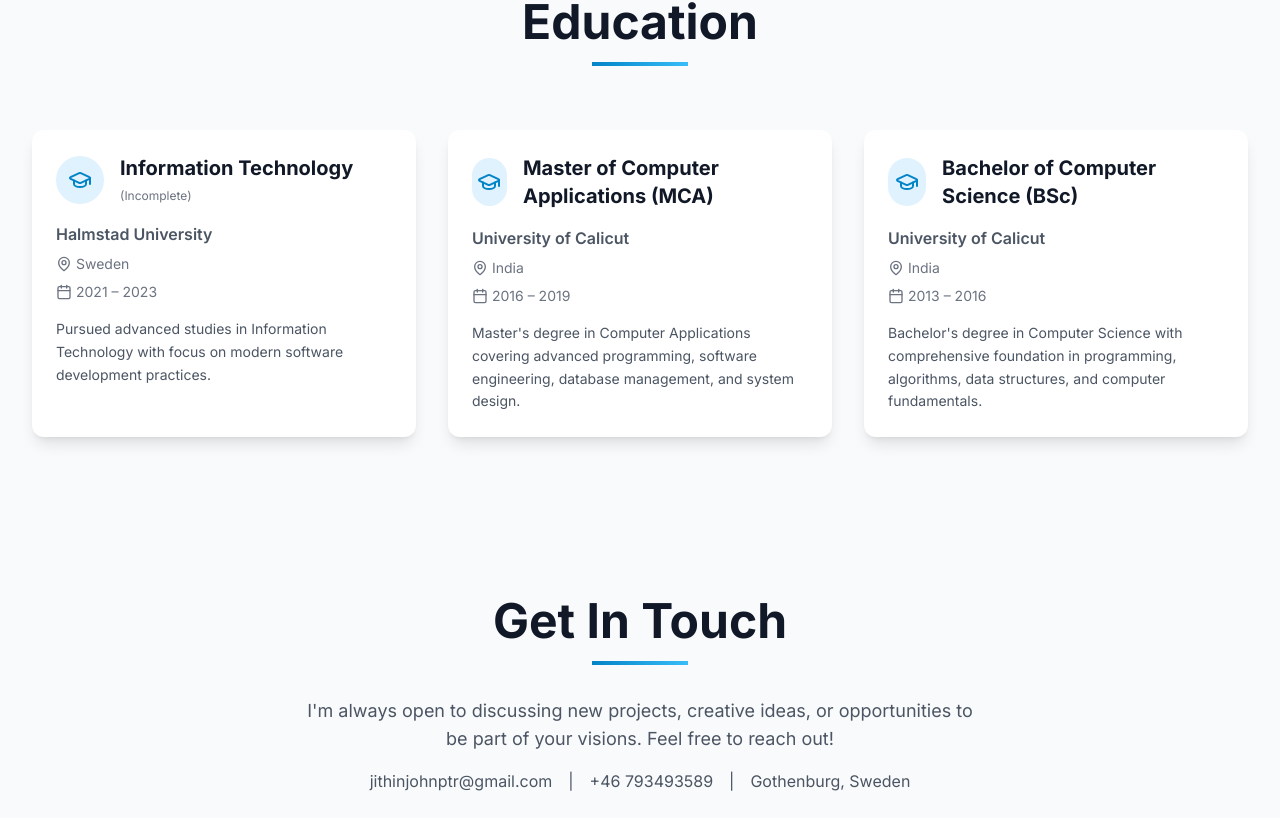
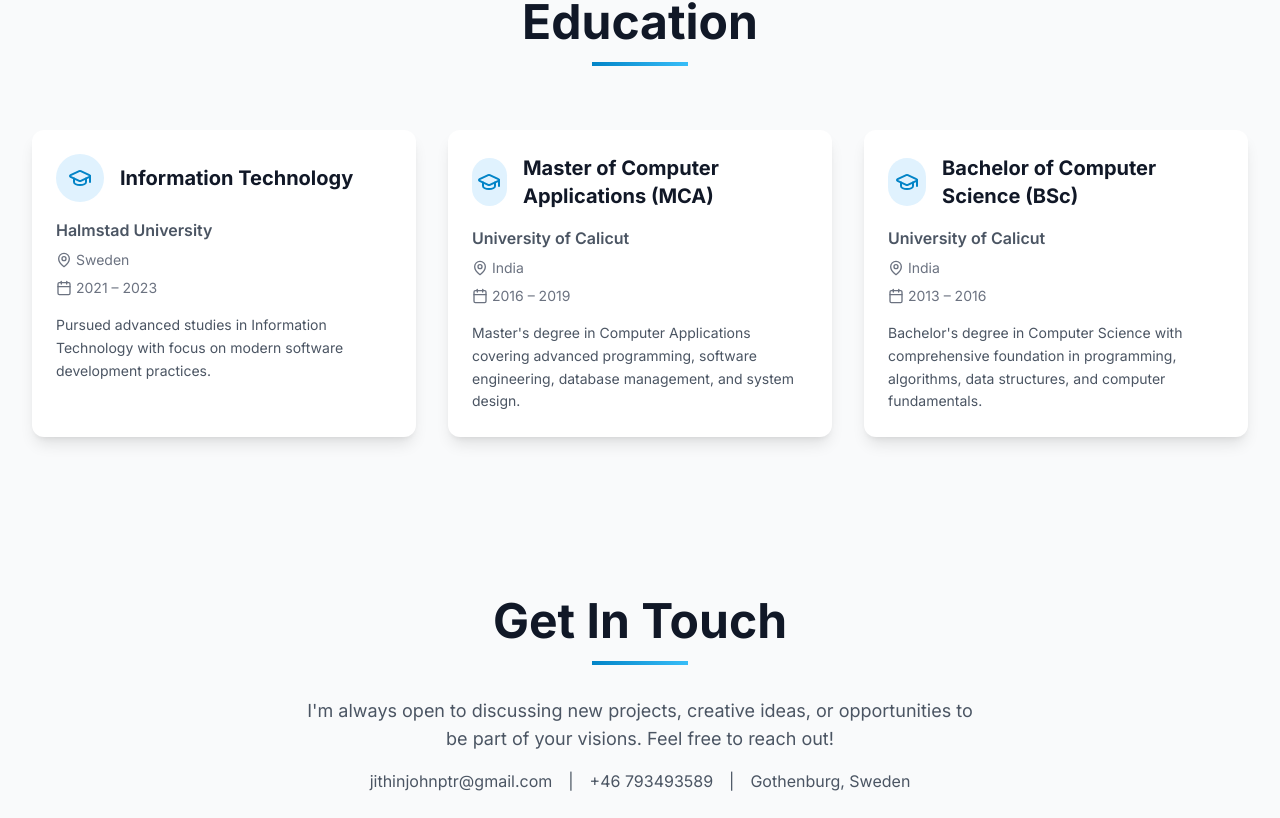
Before and after one commit to JithinJohn-vj/Portfolio, a Next.js app: page / in a window 1280 px wide. Shown: the part 5982-6800 px from the top of the page. Built offline with nearby package versions, Linux system fonts and the light colour scheme.

Commit message:
Remove incomplete label from education

```diff
--- a/components/Education.tsx
+++ b/components/Education.tsx
@@ -68,9 +68,6 @@ export default function Education() {
                   <h3 className="text-xl font-bold text-gray-900 dark:text-white">
                     {edu.degree}
                   </h3>
-                  {edu.status === 'Incomplete' && (
-                    <span className="text-xs text-gray-500 dark:text-gray-400">({edu.status})</span>
-                  )}
                 </div>
               </div>
 
```
